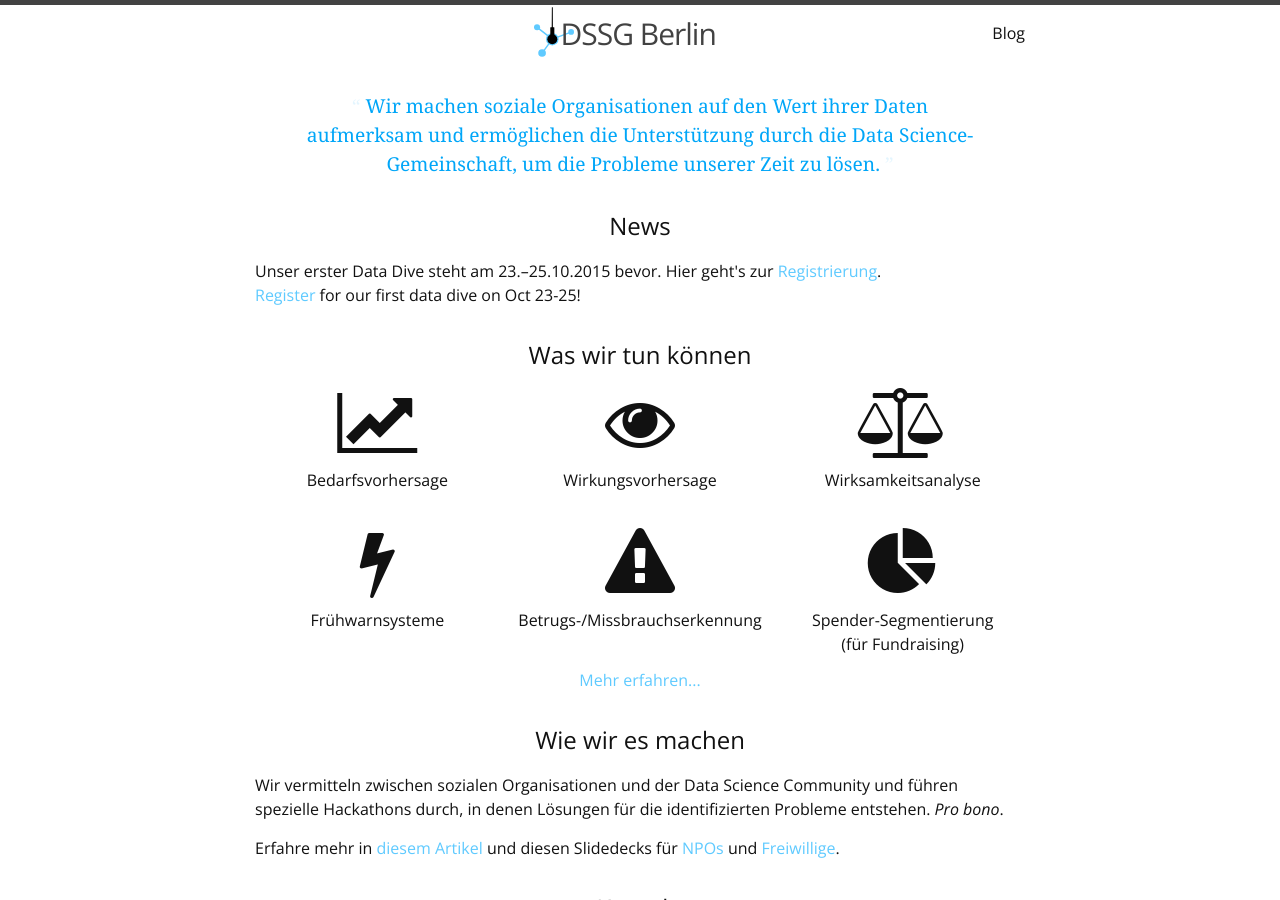
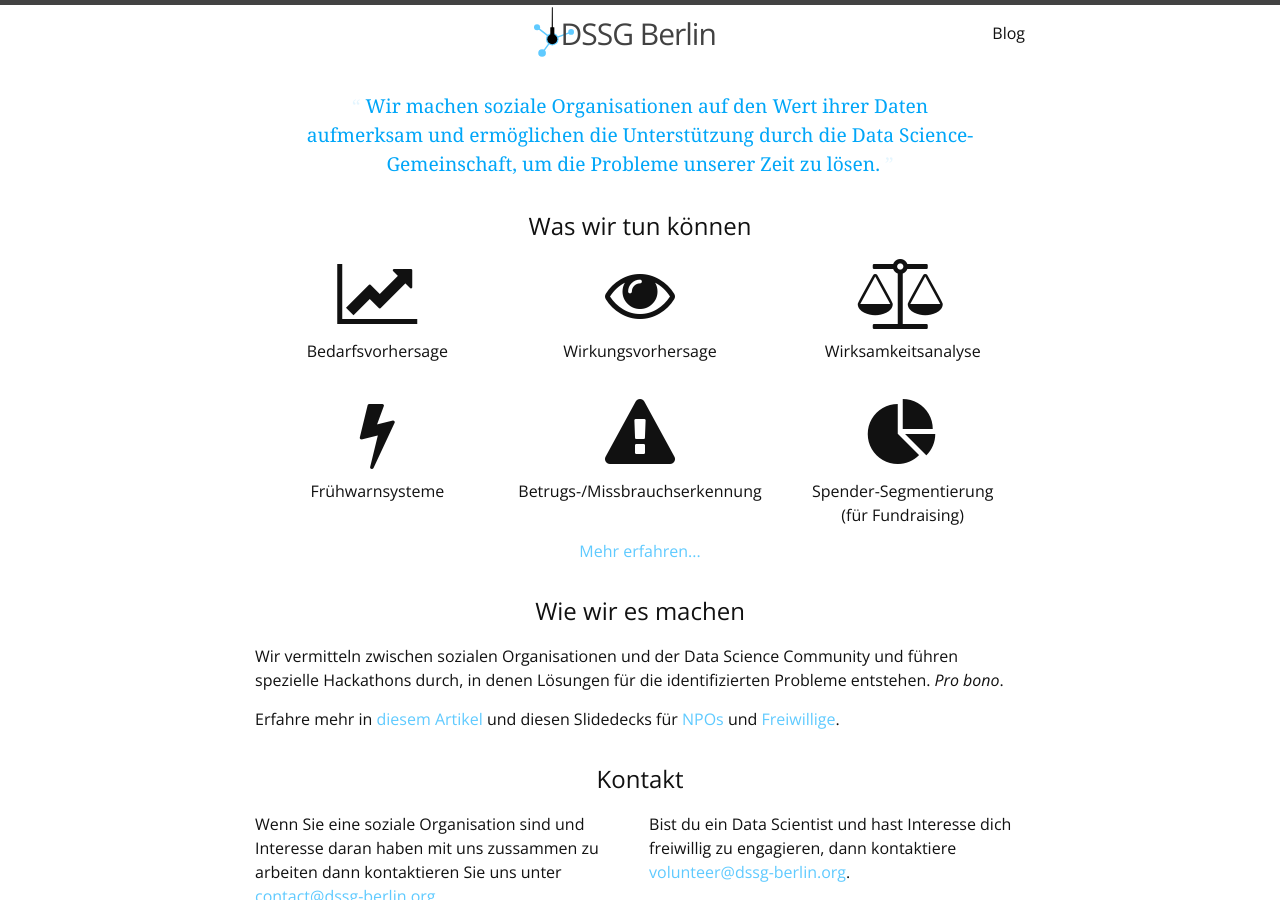
Before and after one commit to dssg-berlin/dssg-berlin.github.io, a Jekyll site: the page built from index.html, in a window 1280 px wide and 900 px high. Built offline with Jekyll 4.4.1, drawn with Linux system fonts in a browser that asks for light colours; comment, search, counter and statistics services are not loaded.

Commit message:
Remove old news

```diff
--- a/index.html
+++ b/index.html
@@ -12,13 +12,13 @@ layout: default
     </p>
   </div>
 
-  <div id="News">
-    <h2>News</h2>
-    <p>
-    Unser erster Data Dive steht am 23.–25.10.2015 bevor. Hier geht's zur <a href="http://www.eventbrite.com/e/first-dssg-berlin-data-dive-registration-18556864080">Registrierung</a>.<br>
-    <a href="http://www.eventbrite.com/e/first-dssg-berlin-data-dive-registration-18556864080">Register</a> for our first data dive on Oct 23-25!
-    </p>
-  </div>
+  <!-- <div id="News"> -->
+  <!--   <h2>News</h2> -->
+  <!--   <p> -->
+  <!--   Unser erster Data Dive steht am 23.–25.10.2015 bevor. Hier geht's zur <a href="http://www.eventbrite.com/e/first&#45;dssg&#45;berlin&#45;data&#45;dive&#45;registration&#45;18556864080">Registrierung</a>.<br> -->
+  <!--   <a href="http://www.eventbrite.com/e/first&#45;dssg&#45;berlin&#45;data&#45;dive&#45;registration&#45;18556864080">Register</a> for our first data dive on Oct 23&#45;25! -->
+  <!--   </p> -->
+  <!-- </div> -->
 
   <div id="what">
     <h2>Was wir tun können</h2>
```
